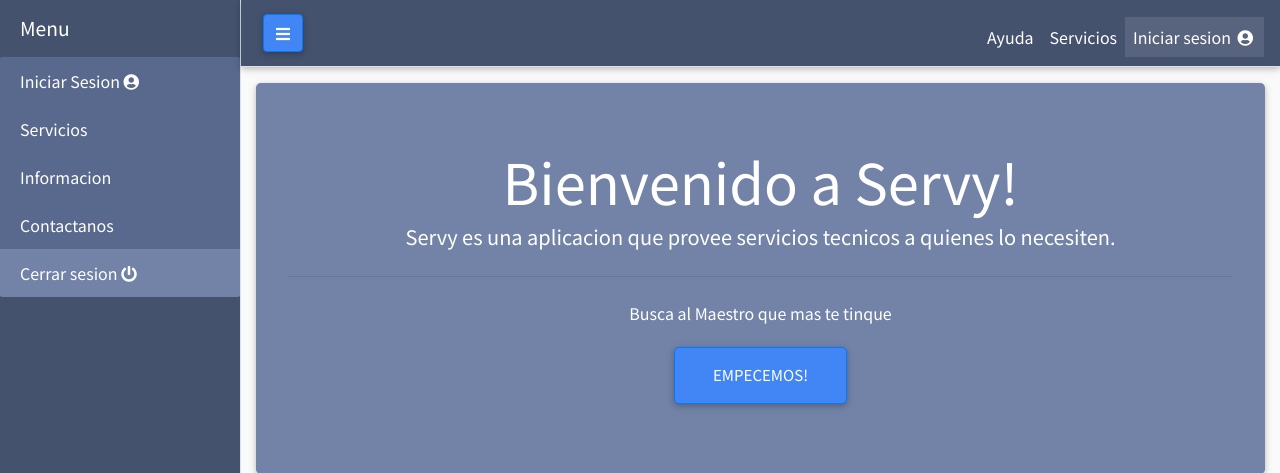
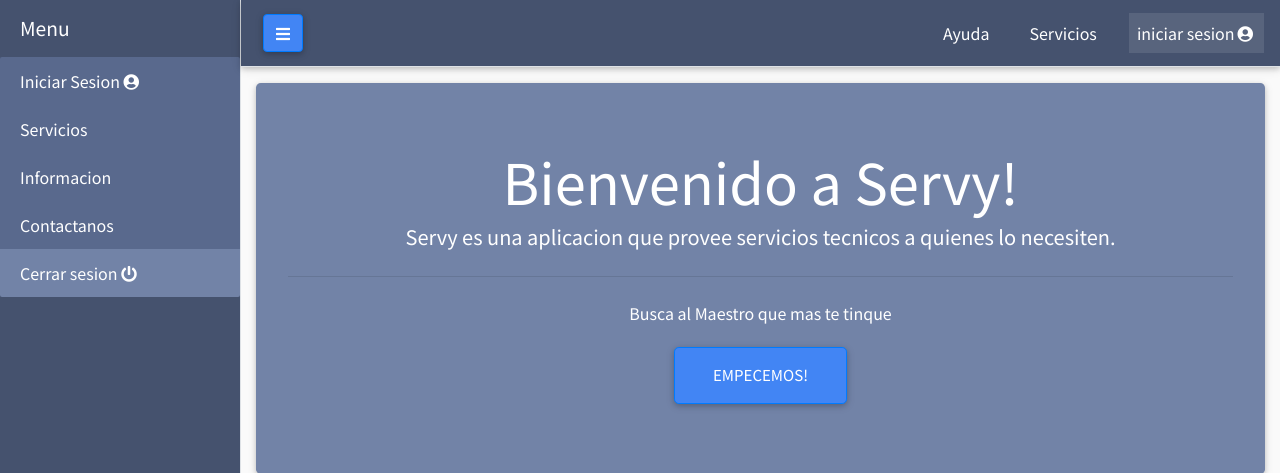
Before and after one commit to ignaciogzfr/Servy, a PHP site: page / in a window 1280 px wide. Shown: the top 473 px of the page. Run offline with PHP 8.4, Linux system fonts and the light colour scheme; some libraries are stand-ins or nearby versions.

Commit message:
cambios
dede

```diff
--- a/index.php
+++ b/index.php
@@ -69,7 +69,7 @@
     <!-- Page Content -->
     <div id="page-content-wrapper">
 
-      <nav class="navbar navbar-expand-lg navbar-dark main-color border-bottom">
+ <nav class="navbar navbar-expand-lg navbar-dark main-color border-bottom">
         <button class="btn btn-primary" id="menu-toggle" ><i class="fas fa-bars"></i></button>
 
         <button class="navbar-toggler" type="button" data-toggle="collapse" data-target="#navbarSupportedContent" aria-controls="navbarSupportedContent" aria-expanded="false" aria-label="Toggle navigation">
@@ -77,23 +77,15 @@
         </button>
 
         <div class="collapse navbar-collapse" id="navbarSupportedContent">
-
-
-          <ul class="navbar-nav  ml-auto mt-2">
-            <li class="nav-item">
+          <ul class="navbar-nav ml-auto mt-2 mt-lg-0">
+            <li class="nav-item mr-4">
               <a class="nav-link" href="#">Ayuda</a>
             </li>
-            <li class="nav-item">
+            <li class="nav-item mr-4">
               <a class="nav-link" href="#">Servicios</a>
             </li>
-
             <li class="nav-item active">
-
-              <a class="nav-link" data-toggle="modal" data-target="#login-modal">
-                Iniciar sesion <i class="fas fa-user-circle">
-                </i>
-              </a>
-
+              <a class="nav-link" href="#">iniciar sesion<i class="fas fa-user-circle"></i></a>
             </li>
           </ul>
         </div>
--- a/registro.php
+++ b/registro.php
@@ -49,11 +49,11 @@
             <li class="nav-item mr-4">
               <a class="nav-link" href="#">Ayuda</a>
             </li>
-            <li class="nav-item">
+            <li class="nav-item mr-4">
               <a class="nav-link" href="#">Servicios</a>
             </li>
             <li class="nav-item active">
-              <a class="nav-link" href="#">Cerrar sesion<i class="fas fa-user-circle"></i></a>
+              <a class="nav-link" href="#">iniciar sesion<i class="fas fa-user-circle"></i></a>
             </li>
           </ul>
         </div>
--- a/vista-servicios.php
+++ b/vista-servicios.php
@@ -56,7 +56,7 @@
     <!-- Page Content -->
     <div id="page-content-wrapper">
 
-     <nav class="navbar navbar-expand-lg navbar-dark main-color border-bottom">
+      <nav class="navbar navbar-expand-lg navbar-dark main-color border-bottom">
         <button class="btn btn-primary" id="menu-toggle" ><i class="fas fa-bars"></i></button>
 
         <button class="navbar-toggler" type="button" data-toggle="collapse" data-target="#navbarSupportedContent" aria-controls="navbarSupportedContent" aria-expanded="false" aria-label="Toggle navigation">
@@ -68,11 +68,11 @@
             <li class="nav-item mr-4">
               <a class="nav-link" href="#">Ayuda</a>
             </li>
-            <li class="nav-item">
+            <li class="nav-item mr-4">
               <a class="nav-link" href="#">Servicios</a>
             </li>
             <li class="nav-item active">
-              <a class="nav-link" href="#">Cerrar sesion<i class="fas fa-user-circle"></i></a>
+              <a class="nav-link" href="#">iniciar sesion<i class="fas fa-user-circle"></i></a>
             </li>
           </ul>
         </div>
```
